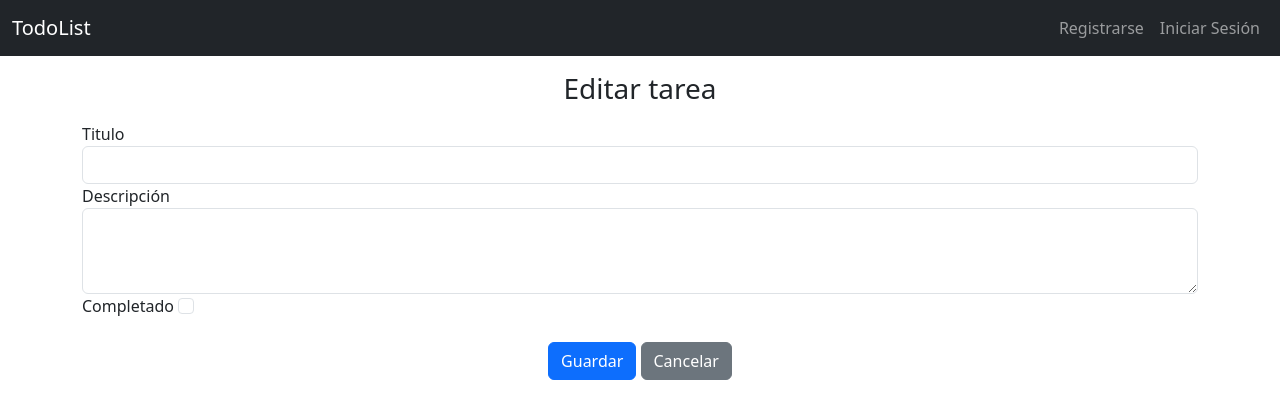
After one commit to LicetLemus/python, a Flask app: template 015. list_project/todor/templates/todo/update.html in a window 1280 px wide. The commit adds this page. Shown: the top 419 px of the page. Run offline with Flask 3, Linux system fonts and the light colour scheme; the template is opened without the code that fills it, so the values that code supplies are empty.

Commit message:
feature: editar lista de tareas

```diff
--- a/015. list_project/todor/templates/todo/index.html
+++ b/015. list_project/todor/templates/todo/index.html
@@ -25,7 +25,7 @@
         </td>
         <td>{{todo.state}}</td>
         <td>
-          <a href="" class="btn btn-info btn-sm">Editar</a>
+          <a href="{{ url_for('todo.update', id = todo.id ) }}" class="btn btn-info btn-sm">Editar</a>
         </td>
         <td>
           <a href="" class="btn btn-danger btn-sm">Eliminar</a>
--- /dev/null
+++ b/015. list_project/todor/templates/todo/update.html
@@ -0,0 +1,31 @@
+{% extends 'base.html' %}
+
+{% block content %}
+
+<section class="container-sm">
+    <h3 class="text-center mt-3 mb-3">
+        {% block title %} Editar tarea {% endblock %}
+    </h3>
+    <form action="" method="post">
+        <div class="form-group">
+            <label for="title">Titulo</label>
+            <input type="text" class="form-control" id="title" name="title" required value="{{ todo.title }}">
+        </div>
+        <div class="form-group"></div>
+            <label for="desc">Descripción</label>
+            <textarea name="desc" class="form-control" id="desc" rows="3">{{ todo.desc }}</textarea>
+        </div>
+        <div class="form-group">
+            <label for="state">Completado</label>
+            <input class="form-check-input" type="checkbox" name="state" id="state" {% if todo.state == true %} checked {% endif %}>
+        </div>
+        <br>
+        <div class="text-center">
+            <input class="btn btn-primary" type="submit" value="Guardar">
+            <a href="{{ url_for('todo.index') }}" class="btn btn-secondary">Cancelar</a>
+        </div>
+    </form>
+</section>
+
+
+{% endblock %}
```
Also changed, not shown: 015. list_project/todor/todo.py (+21 -0 lines).
